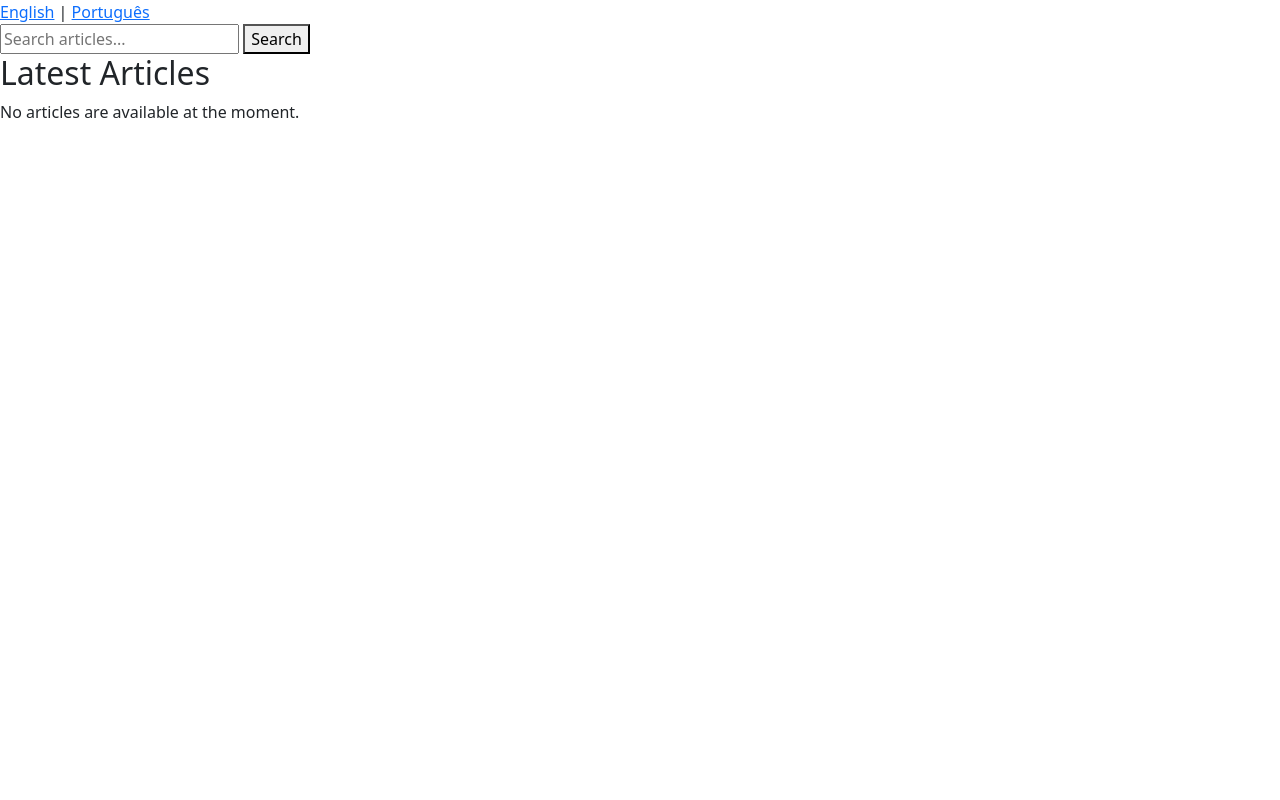
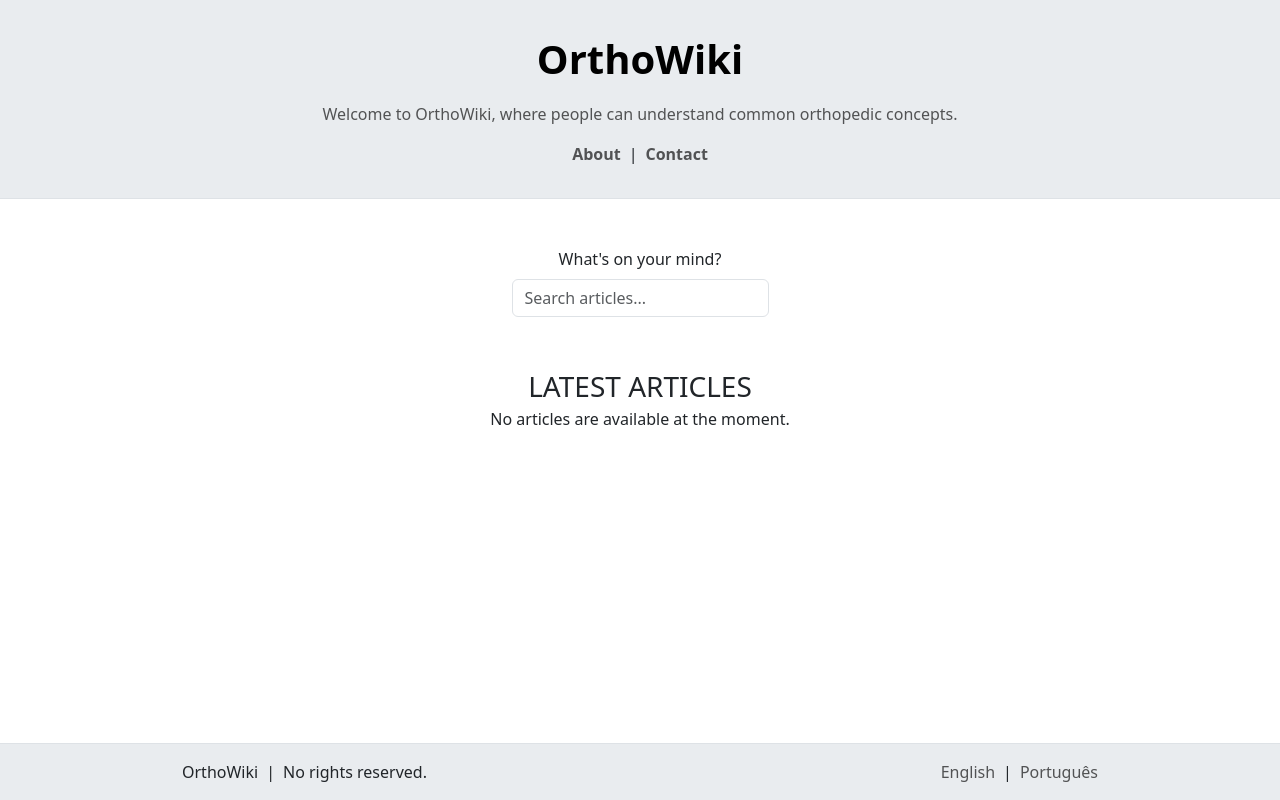
Before and after one commit to ffg88/orthowiki, a Django app: page /orthowiki/1/ in a window 1280 px wide. Run offline with Django 5.2, Linux system fonts and the light colour scheme; data that the repository does not hold is empty.

Commit message:
Template styling with Bootstrap

```diff
--- /dev/null
+++ b/orthowiki/static/orthowiki/style.css
@@ -0,0 +1,9 @@
+.form-control:focus {
+    border-color: rgb(222, 226, 230);
+    box-shadow: 0 0 0 0.25rem rgba(177, 177, 177, 0.25);
+}
+
+img {
+    max-width: 100%;
+    height: auto;
+}
--- a/orthowiki/templates/orthowiki/base.html
+++ b/orthowiki/templates/orthowiki/base.html
@@ -5,15 +5,66 @@
     <meta charset="UTF-8">
     <meta name="viewport" content="width=device-width, initial-scale=1">
     <title>{% block title %}OrthoWiki{% endblock %}</title>
-    <!-- Bootstrap CSS CDN -->
     <link href="https://cdn.jsdelivr.net/npm/bootstrap@5.3.8/dist/css/bootstrap.min.css" rel="stylesheet">
-    <!-- Custom CSS -->
     <link rel="stylesheet" href="{% static 'orthowiki/style.css' %}">
 </head>
-<body>
-    <!--- Specific page content -->
-    {% block content %}{% endblock %}
-    <!-- Bootstrap JS CDN -->
+
+<body class="d-flex flex-column min-vh-100">
+    <header>
+        <nav class="navbar bg-body-secondary border-bottom">
+            <div class="container d-flex flex-column align-items-center justify-content-center my-3" style="max-width: 940px;">
+                <a class="navbar-brand me-0 fw-bold fs-1" href="#">OrthoWiki</a>
+                <span class="navbar-text">{{ t.top_message }}</span>
+                <ul class="navbar-nav flex-row gap-2">
+                    <li class="nav-item">
+                        <a class="nav-link fw-bold" href="#">{{ t.menu_about }}</a>
+                    </li>
+                    <li class="nav-text d-flex align-items-center">|</li>
+                    <li class="nav-item">
+                        <a class="nav-link fw-bold" href="#">{{ t.menu_contact }}</a>
+                    </li>
+                </ul>
+            </div>
+        </nav>
+    </header>
+
+    <main>
+        <div class="container d-flex flex-column align-items-center justify-content-center my-5" style="max-width: 850px;">
+            {% block content %}{% endblock %}
+        </div>
+    </main>
+
+    <footer class="mt-auto">
+        <nav class="navbar bg-body-secondary border-top">
+            <div class="container d-flex flex-column flex-md-row justify-content-between align-items-center" style="max-width: 940px;">
+                <div class="footer-message">
+                    <ul class="navbar-nav flex-row gap-2">
+                        <li class="nav-text">
+                            OrthoWiki
+                        </li>
+                        <li class="nav-text">
+                            |
+</li>
+                        <li class="nav-text">
+                            {{ t.bottom_message }}
+                        </li>
+                    </ul>
+                </div>
+                <div class="language-switcher">
+                    <ul class="navbar-nav flex-row gap-2">
+                        <li class="nav-item">
+                            <a class="nav-link" href="{% url 'orthowiki:index' lang_code='en' %}">English</a>
+                        </li>
+                        <li class="nav-text d-flex align-items-center">|</li>
+                        <li class="nav-item">
+                            <a class="nav-link" href="{% url 'orthowiki:index' lang_code='pt' %}">Português</a>
+                        </li>
+                    </ul>
+                </div>
+            </div>
+        </nav>
+    </footer>
+
     <script src="https://cdn.jsdelivr.net/npm/bootstrap@5.3.8/dist/js/bootstrap.bundle.min.js"></script>
 </body>
 </html>
--- a/orthowiki/templates/orthowiki/index.html
+++ b/orthowiki/templates/orthowiki/index.html
@@ -3,39 +3,43 @@
 {% block title %}OrthoWiki{% endblock %}
 
 {% block content %}
-<!-- Language Switcher -->
-    <div class="language-switcher">
-        <a href="{% url 'orthowiki:index' lang_code='en' %}">English</a> |
-        <a href="{% url 'orthowiki:index' lang_code='pt' %}">Português</a>
-    </div>
-
 <!-- Search Form -->
-    <form method="GET" action="{% url 'orthowiki:index' lang_code=current_lang %}">
-        <input type="text" name="q" value="{{ query }}" placeholder="{{ t.placeholder }}">
-        <button type="submit">{{ t.search_btn }}</button>
+<div class="container d-flex flex-column align-items-center justify-content-center">
+    <form method="GET" action="{% url 'orthowiki:index' lang_code=current_lang %}" class="d-flex flex-column align-items-center">
+        <label for="search" class="form-label text-center">{{ t.question_search }}</label>
+        <input type="text" id="search" name="q" value="{{ query }}" placeholder="{{ t.placeholder_search }}" class="form-control">
         {% if query %}
-            <a href="{% url 'orthowiki:index' lang_code=current_lang %}">{{ t.clear_search }}</a>
+            <a class="btn btn-sm btn-secondary rounded-pill w-auto mt-3" href="{% url 'orthowiki:index' lang_code=current_lang %}">{{ t.clear_search }}</a>
         {% endif %}
     </form>
+</div>
 
 <!-- Dynamic Heading -->
+<div class="container d-flex flex-column align-items-center justify-content-center mt-5">
+    <span class="fs-3 fw-light text-uppercase">
     {% if query %}
-        <h2>{{ t.search_results }} "{{ query }}"</h2>
+        {{ t.search_results }} "{{ query }}"
     {% else %}
-        <h2>{{ t.latest_title }}</h2>
+        {{ t.latest_title }}
     {% endif %}
+    </span>
+</div>
 
 <!-- Article List -->
     {% if articles_list %}
-        <ul>
+        <hr class="border border-secondary opacity-25 w-100">
         {% for article in articles_list %}
-            <li>
-                <a href="{% url 'orthowiki:article' lang_code=article.language slug=article.slug %}">{{ article.title }}</a>
-                <p>{{ article.content|striptags|truncatewords:30 }}</p>
-            </li>
+            <div class="card border-0 w-100">
+                <div class="card-body px-0">
+                    <a href="{% url 'orthowiki:article' lang_code=article.language slug=article.slug %}" class="link-dark link-opacity-50-hover fs-3 fw-bold text-decoration-none">{{ article.title }}</a>
+                    <p class="card-text mt-2">{{ article.content|striptags|truncatewords:50 }}</p>
+                    <a href="{% url 'orthowiki:article' lang_code=article.language slug=article.slug %}" class="btn btn-sm btn-outline-secondary rounded-pill">{{ t.read_more }}</a>
+                </div>
+            </div>
+            <hr class="border border-secondary opacity-25 w-100">
         {% endfor %}
-        </ul>
     {% else %}
         <p>{{ t.no_articles }}</p>
     {% endif %}
+
 {% endblock %}
--- a/orthowiki/views.py
+++ b/orthowiki/views.py
@@ -5,24 +5,38 @@ from .models import Article
 # Simple UI text dictionaries
 translations = {
     "en": {
+        "question_search": "What's on your mind?",
         "search_btn": "Search",
         "clear_search": "Clear search",
-        "placeholder": "Search articles...",
+        "placeholder_search": "Search articles...",
         "latest_title": "Latest Articles",
         "search_results": "Search results for",
         "no_articles": "No articles are available at the moment.",
+        "top_message": "Welcome to OrthoWiki, where people can understand common orthopedic concepts.",
+        "bottom_message": "No rights reserved.",
+        "menu_about": "About",
+        "menu_contact": "Contact",
+        "read_more": "Read more →",
         "published_on": "Published on",
-        "modified_on": "Modified on"
+        "modified_on": "Modified on",
+        "return": "← Return"
     },
     "pt": {
+        "question_search": "Qual a sua dúvida?",
         "search_btn": "Buscar",
         "clear_search": "Limpar busca",
-        "placeholder": "Pesquisar artigos...",
+        "placeholder_search": "Pesquisar artigos...",
         "latest_title": "Últimos Artigos",
         "search_results": "Resultados da busca por",
         "no_articles": "Nenhum artigo disponível no momento.",
+        "top_message": "Bem-vindo a OrthoWiki, onde pessoas podem compreender conceitos comuns em ortopedia.",
+        "bottom_message": "Nenhum direito reservado.",
+        "menu_about": "Sobre",
+        "menu_contact": "Contato",
+        "read_more": "Leia mais →",
         "published_on": "Publicado em",
-        "modified_on": "Modificado em"
+        "modified_on": "Modificado em",
+        "return": "← Voltar"
     }
 }
 
```
Also changed, not shown: orthowiki/templates/orthowiki/article.html (+13 -5 lines).
